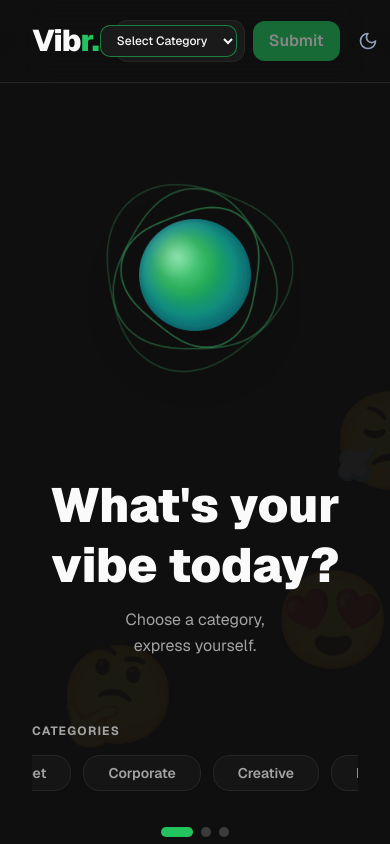
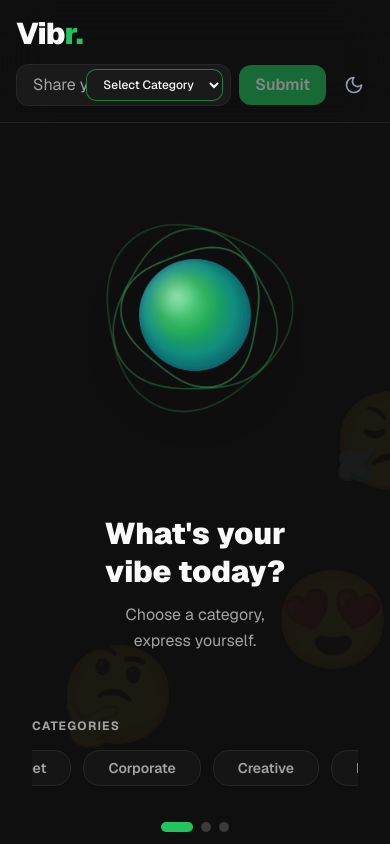
Before and after one commit to berrybrightson1/Vibr, a Next.js app: page / in a window 390 px wide. Shown: the top 844 px of the page. Built offline with nearby package versions, Linux system fonts and the light colour scheme.

Commit message:
Add mobile responsive padding and typography

```diff
--- a/app/page.tsx
+++ b/app/page.tsx
@@ -145,7 +145,7 @@ export default function Home() {
 
       {/* Header */}
       <header className="sticky top-0 z-50 border-b border-border bg-background/80 backdrop-blur-xl">
-        <div className="max-w-7xl mx-auto px-8 md:px-12 py-5 flex items-center justify-between gap-4">
+        <div className="max-w-7xl mx-auto px-4 sm:px-8 md:px-12 py-4 sm:py-5 flex flex-col sm:flex-row items-start sm:items-center justify-between gap-3 sm:gap-4">
           <h1 className="text-3xl font-black tracking-tight">
             Vib<span className="text-primary">r</span>
             <span className="text-primary">.</span>
@@ -153,7 +153,7 @@ export default function Home() {
 
           {/* Contribution Section */}
           <div className="flex items-center gap-2">
-            <div className="relative flex-1 max-w-md">
+            <div className="relative flex-1 max-w-full sm:max-w-md">
               <input
                 type="text"
                 value={contributionInput}
@@ -199,7 +199,7 @@ export default function Home() {
             <div className="flex justify-center mb-10">
               <AIListeningOrb />
             </div>
-            <h2 className="text-5xl md:text-6xl lg:text-7xl font-black leading-tight text-balance mb-3">
+            <h2 className="text-3xl sm:text-4xl md:text-5xl lg:text-6xl xl:text-7xl font-black leading-tight text-balance mb-3">
               What's your
               <br />
               vibe today?
```
